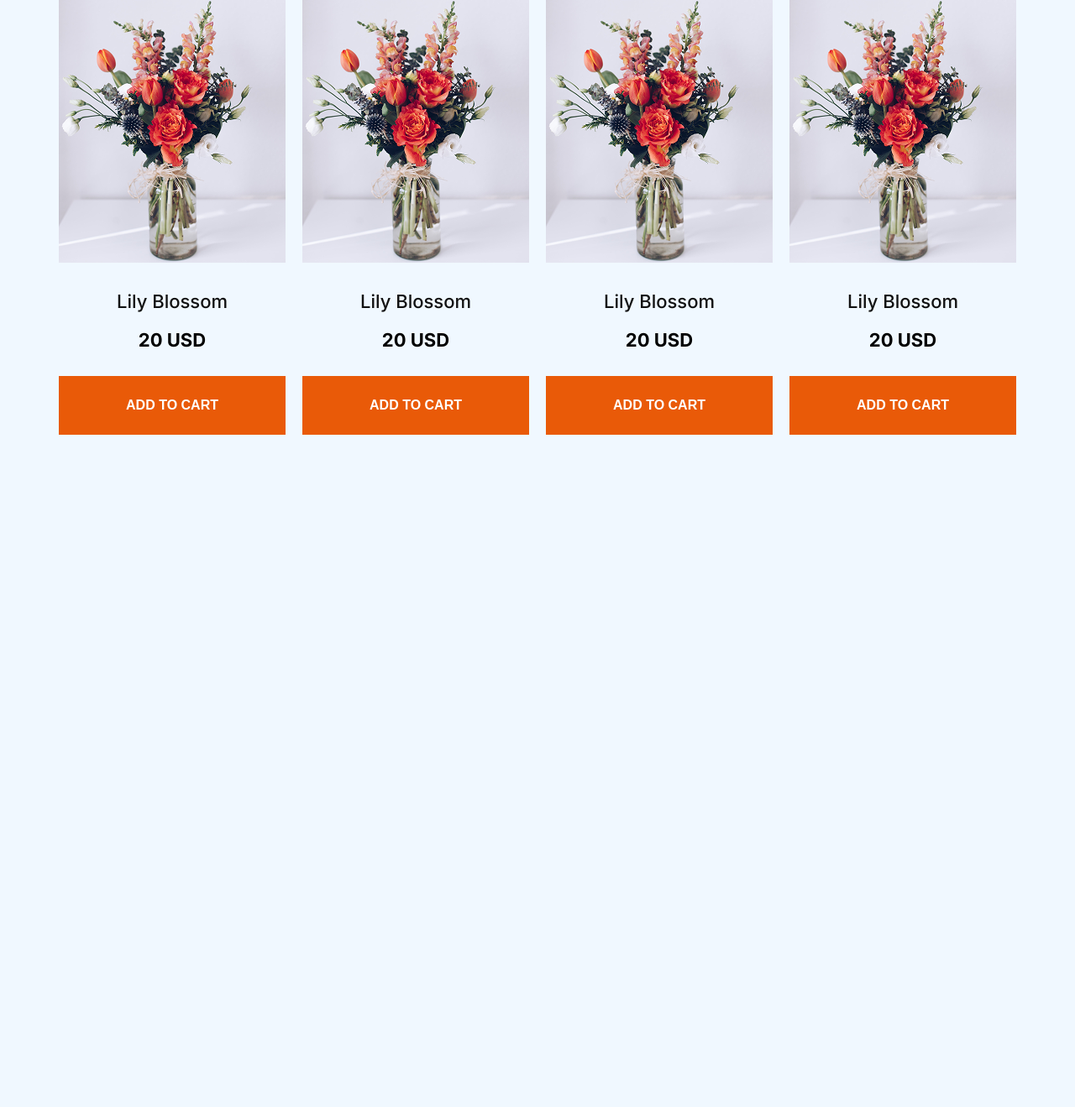
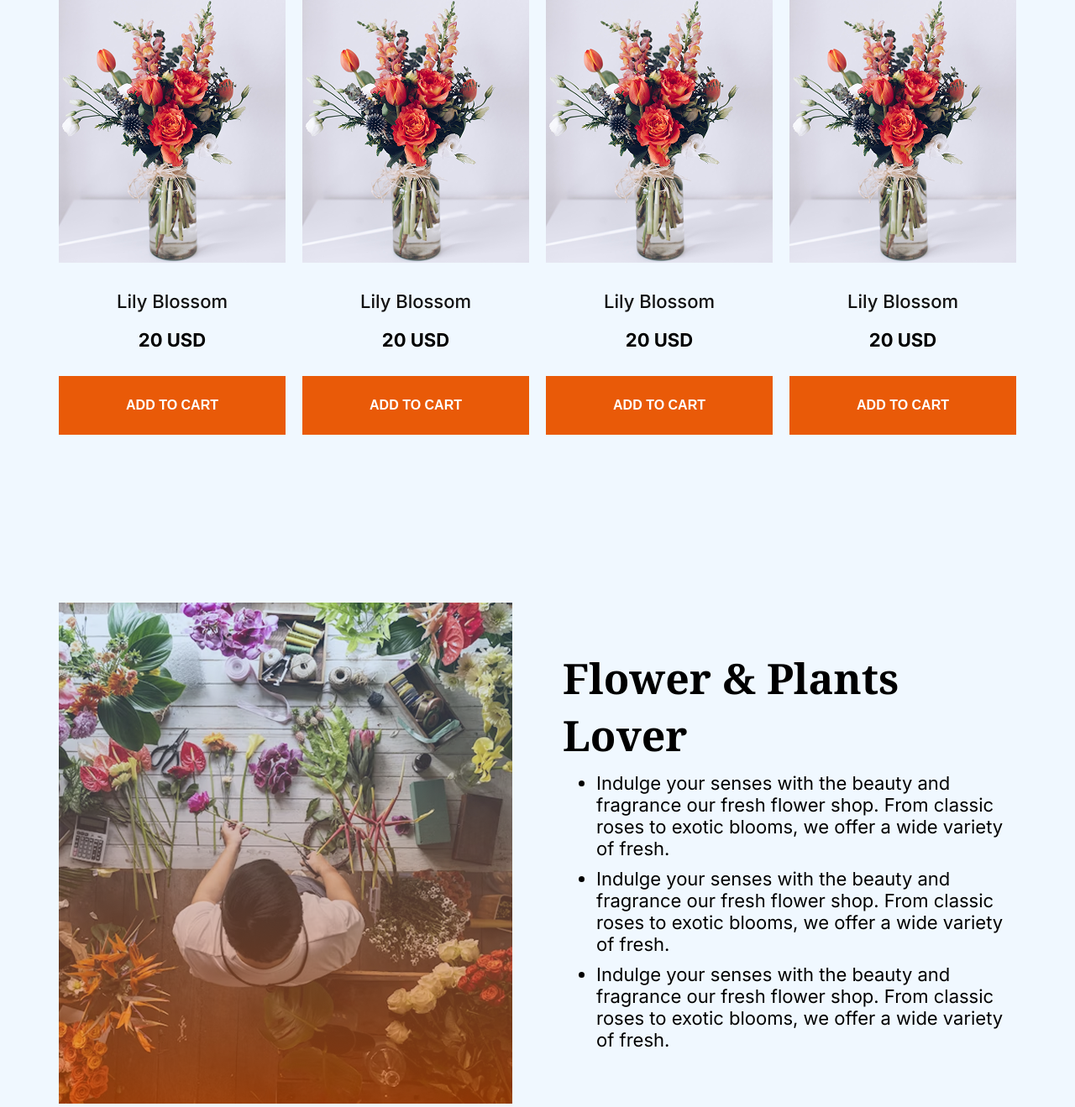
Before and after one commit to ASIK-0/flower-market-website, a plain HTML site: page index.html in a window 1280 px wide. Shown: the part 1447-2766 px from the top of the page at 84% size. Before the commit the page ends 1965 px from the top, so only its background shows below. Drawn offline with Linux system fonts and the light colour scheme.

Commit message:
add plant section with image and  title layout

```diff
--- a/flower.css
+++ b/flower.css
@@ -27,8 +27,8 @@ body{
   font-weight: 600;
   font-size: 1rem;
   padding: 26px 50px;
+  white-space: nowrap;
   border: none;
-  /* white-space:nowrap; */
 }
 .display-flex{
   display: flex;
@@ -129,7 +129,6 @@ main{
 .plant-card{
   display: flex;
   flex-direction: column;
-  /* align-items: center; */
 }
 .plant-card img{
   height: auto;
@@ -147,6 +146,33 @@ main{
   font-size: 1.375rem;
   margin: 10px auto 30px;
 }
+/* Flower & Plants Lover section */
+.plants-lover{
+  gap: 60px;
+  margin-top: 200px;
+}
+.plant-lover-left img{
+  /* width: 100%; */
+}
+.plant-lover-right{
+  display: flex;
+  flex-wrap: wrap;
+  flex-direction: column;
+  justify-content: center;
+}
+.plant-lover-right ul{
+  margin: 0;
+
+}
+.plant-lover-title{
+  font-size: 3.125rem;
+  margin: 0;
+}
+.plant-lover-description{
+  font-size: 1.375rem;
+  margin: 10px 0;
+}
+
 
 /* media query for mobile device */
 @media screen and (max-width: 576px){
@@ -166,7 +192,7 @@ main{
     gap: 0;
   }
   /* banner */
-    .banner{
+  .banner{
     flex-direction: column-reverse;
     margin: 0 auto;
   }
@@ -185,6 +211,10 @@ main{
   .banner-description{
     font-size: 0.875rem;
   }
+  /* btn */
+  .btn-primary{
+    padding: 26px 0px;
+  }
   /* plants-card-section */
   .plant-title{
     font-size: 2.0625rem;
@@ -195,7 +225,7 @@ main{
     font-weight: 400;
     padding: 0 34px;
   }
-  .plant-card img{
+  .plant-card{
     height: auto;
     width: 100%;
   }
@@ -203,4 +233,14 @@ main{
   grid-template-columns: repeat(2,1fr);
   margin: 0 14px;
   }
+  /* plants lover section */
+  .plants-lover{
+    flex-direction: column;
+    margin: 35px 15px 130px;
+    gap: 0;
+  }
+  .plant-lover-left img{
+    width: 100%;
+  }
+
 }
--- a/index.html
+++ b/index.html
@@ -33,7 +33,7 @@
                 </div>
             </div>
     </header>
-    <main class="inter-font">
+         <main class="inter-font">
         <!-- Plants Section -->
         <div class="our-plant">
             <h1 class="plant-title noto-serif-font"><span class="primary-color">Our</span>Plants</h1>
@@ -90,9 +90,22 @@
                     <button class="btn-primary">ADD TO CART</button>
                 </div>
         </div>
+        <!--  Plants Lover Section -->
+        <div class="plants-lover display-flex">
+            <div class="plant-lover-left">
+                <img src="./assets/flower-store.png"alt="">
+            </div>
+            <div class="plant-lover-right">
+                <h1 class="plant-lover-title noto-serif-font">Flower & Plants <br>Lover</h1>
+                <ul>
+                    <li class="plant-lover-description">Indulge your senses with the beauty and fragrance   our fresh flower shop. From classic roses to exotic blooms, we offer a wide variety of fresh.</li>
+                    <li class="plant-lover-description">Indulge your senses with the beauty and fragrance   our fresh flower shop. From classic roses to exotic blooms, we offer a wide variety of fresh.</li>
+                    <li class="plant-lover-description">Indulge your senses with the beauty and fragrance   our fresh flower shop. From classic roses to exotic blooms, we offer a wide variety of fresh.</li>
+                </ul>
+            </div>
+        </div>
     </main>
     <footer>
-
     </footer>
 </body>
 </html>
```
